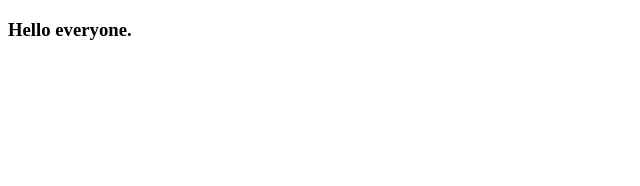
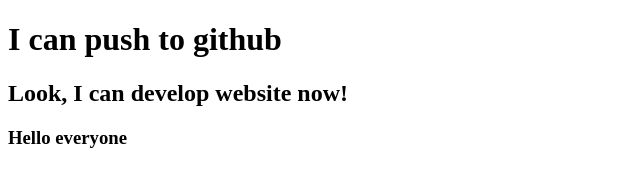
Before and after one commit to HSAyon111/my-first-repo, a plain HTML site: page index.html in a window 1280 px wide. Shown: the whole page, without its empty margins (0-640 px from the left). Drawn offline with Linux system fonts and the light colour scheme.

Commit message:
Added Header

```diff
--- a/index.html
+++ b/index.html
@@ -7,6 +7,8 @@
     <title>My another Github Repo</title>
 </head>
 <body>
-    <h3>Hello everyone.</h3>
+    <h1>I can push to github</h1>
+    <h2>Look, I can develop website now!</h2>
+    <h3>Hello everyone</h3>
 </body>
 </html>
```
